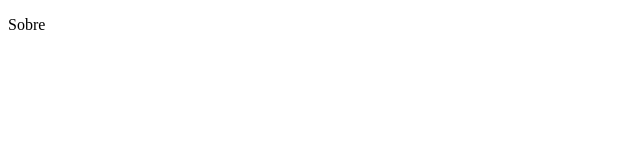
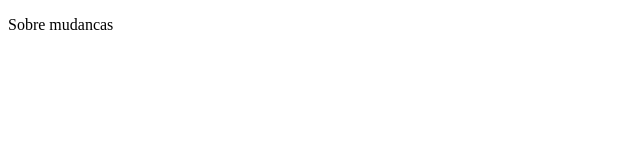
Before and after one commit to thiagoturini/projeto1, a plain HTML site: page sobre.html in a window 1280 px wide. Shown: the full height of the page, 0-640 px from the left. Drawn offline with Linux system fonts and the light colour scheme.

Commit message:
pagina sobre #3

```diff
--- a/sobre.html
+++ b/sobre.html
@@ -6,6 +6,6 @@
     <title>Document</title>
 </head>
 <body>
-    <p>Sobre</p>
+    <p>Sobre mudancas</p>
 </body>
 </html>
```
